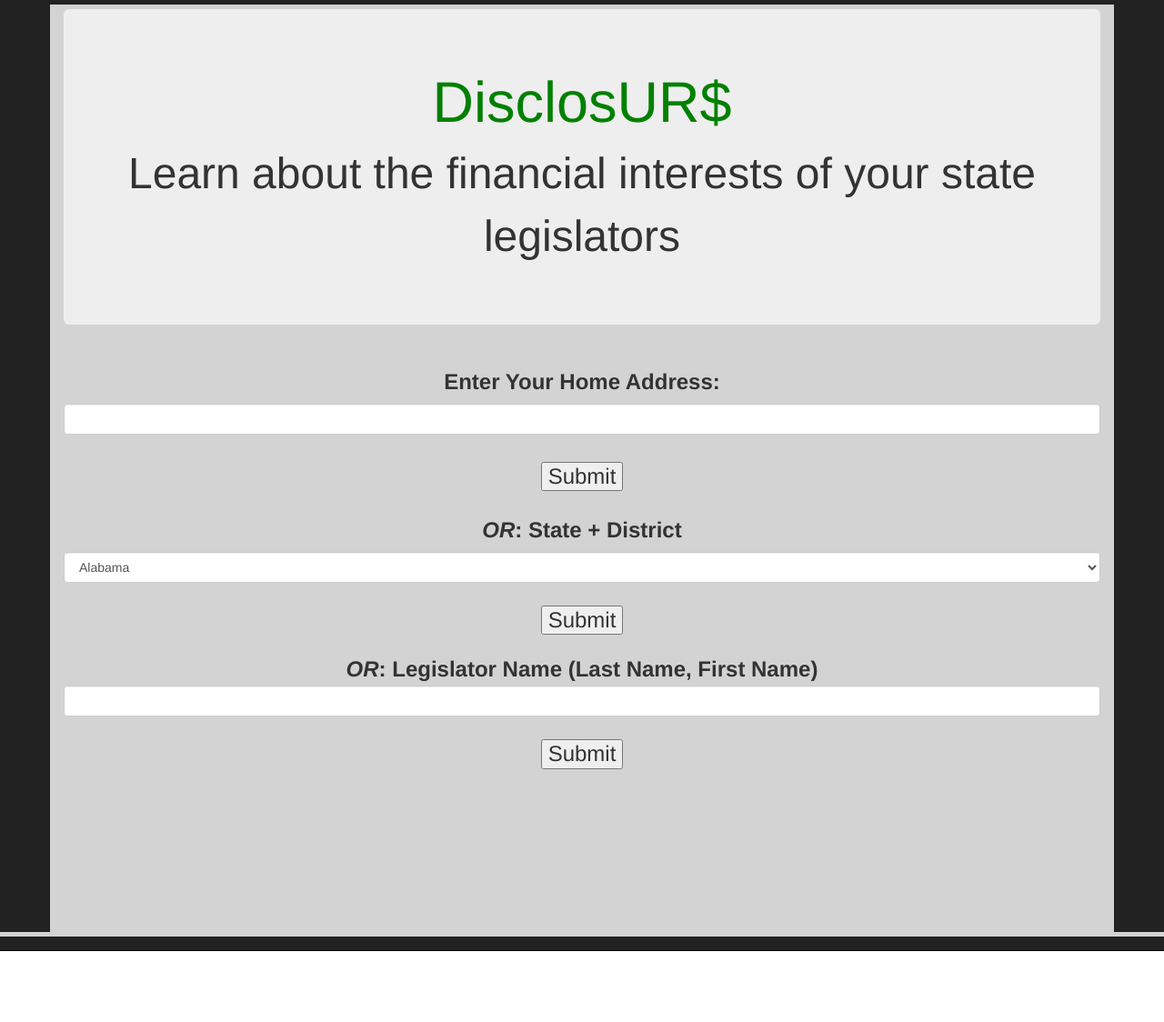
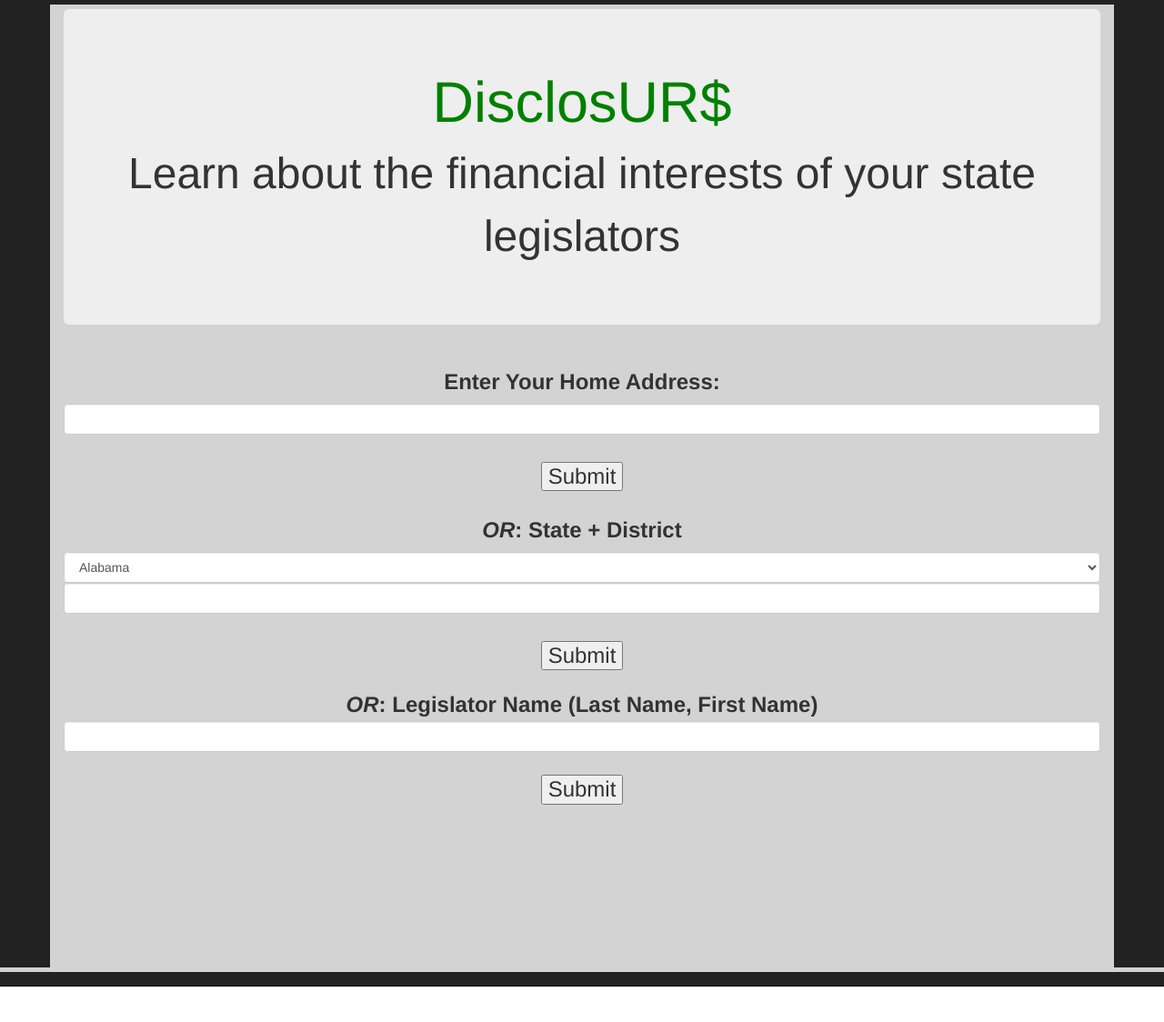
Before and after one commit to sghoseWI/DisclosUR, a Django app: page /home/ in a window 1280 px wide. Shown: the top 1124 px of the page at 91% size. Run offline with Django 3.2, Linux system fonts and the light colour scheme; some libraries are stand-ins or nearby versions.

Commit message:
Updates to district input form

```diff
--- a/site_container/templates/home_page.html
+++ b/site_container/templates/home_page.html
@@ -118,6 +118,10 @@
               	<option value="WI">Wisconsin</option>
               	<option value="WY">Wyoming</option>
               </select>
+              <input id = 'dist' name = 'district' type="text" class="form-control">
+              <form action="/home/" method="post">
+              {% csrf_token %}
+              <h3 class="text-center">
             </div>
             <div>
               <div>
```
